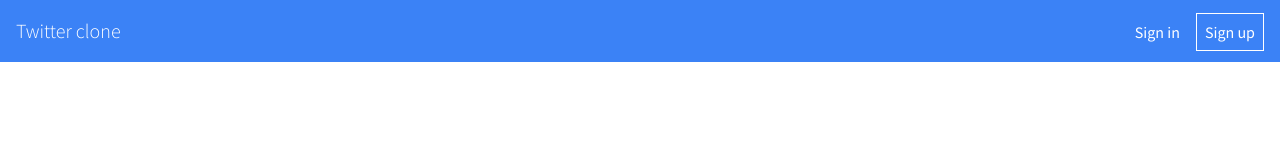
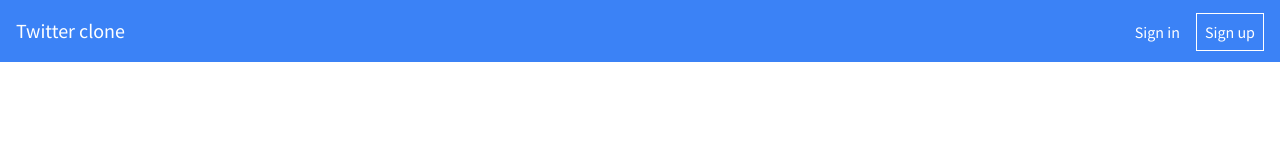
Before and after one commit to fvilers/fauna-twitter-clone, a React (Create React App) app: page / in a window 1280 px wide. Shown: the top 160 px of the page. Built offline with nearby package versions, Linux system fonts and the light colour scheme; no server answers.

Commit message:
Set the title weight to 400

```diff
--- a/src/components/Nav.css
+++ b/src/components/Nav.css
@@ -9,7 +9,7 @@
 
 .Nav h1 {
   font-size: 1.25rem;
-  font-weight: lighter;
+  font-weight: 400;
   margin: 0;
 }
 
```
